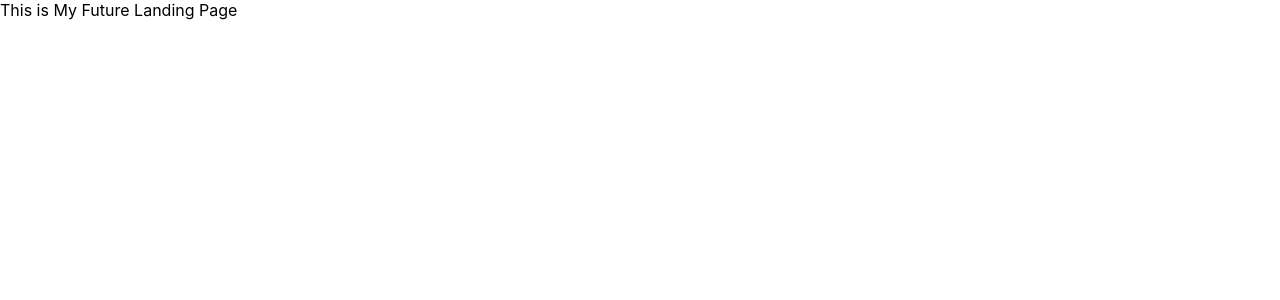
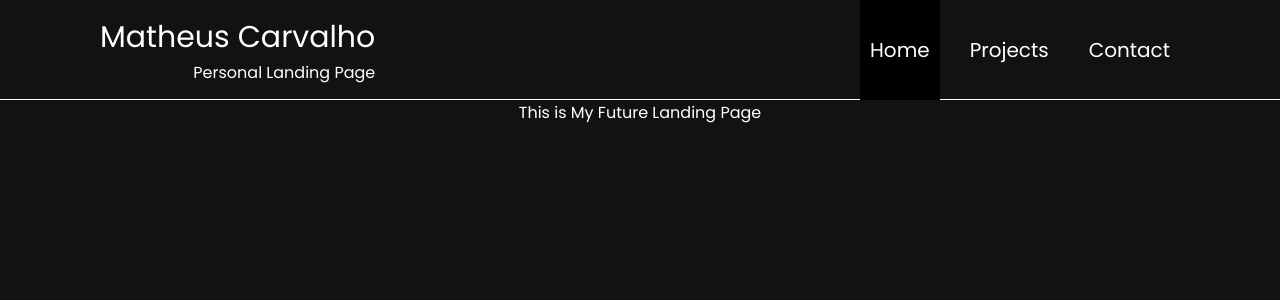
Before and after one commit to matheuscarvalho17/Landing_Page, a Next.js app: page / in a window 1280 px wide. Shown: the top 300 px of the page. Built offline with nearby package versions, Linux system fonts and the light colour scheme.

Commit message:
feat : create Header component

```diff
--- /dev/null
+++ b/src/components/Header/index.tsx
@@ -0,0 +1,61 @@
+import Link from 'next/link';
+import { useRouter } from 'next/router';
+import React, { useState } from 'react';
+import { FaBars, FaTimes } from 'react-icons/fa';
+import {
+  Menu,
+  Title,
+  Anchor,
+  Content,
+  NavLinks,
+  SubTitle,
+  Container,
+  CloseSidebar,
+  ContentTitle,
+} from './styles';
+
+export default function Header() {
+  const { asPath } = useRouter();
+  const [sidebar, setSidebar] = useState<boolean>(true);
+
+  function showSiderbar() {
+    setSidebar(!sidebar);
+  }
+  function activeLink(path: string) {
+    return asPath === `/${path}` ? `active` : '';
+  }
+
+  return (
+    <Container>
+      <Content>
+        <ContentTitle>
+          <Title>{'Matheus Carvalho'}</Title>
+          <SubTitle>{'Personal Landing Page'}</SubTitle>
+        </ContentTitle>
+        <Menu>
+          <FaBars onClick={showSiderbar} />
+        </Menu>
+        <NavLinks sidebar={sidebar}>
+          <Link href="/">
+            <Anchor className={activeLink('')} onClick={showSiderbar}>
+              {'Home'}
+            </Anchor>
+          </Link>
+          <Link href="projects">
+            <Anchor className={activeLink('projects')} onClick={showSiderbar}>
+              {'Projects'}
+            </Anchor>
+          </Link>
+          <Link href="contact">
+            <Anchor className={activeLink('contact')} onClick={showSiderbar}>
+              {'Contact'}
+            </Anchor>
+          </Link>
+          <CloseSidebar onClick={showSiderbar}>
+            <FaTimes />
+          </CloseSidebar>
+        </NavLinks>
+      </Content>
+    </Container>
+  );
+}
--- /dev/null
+++ b/src/components/Header/styles.ts
@@ -0,0 +1,77 @@
+import styled from 'styled-components';
+
+export const Container = styled.div`
+  height: 100px;
+  display: flex;
+  align-items: center;
+  justify-content: center;
+  border-bottom: 1px solid white;
+`;
+export const Content = styled.div`
+  width: 1120px;
+  display: flex;
+  padding: 0 20px;
+  align-items: center;
+  justify-content: space-between;
+`;
+export const Title = styled.div`
+  font-size: 30px;
+`;
+export const NavLinks = styled.nav<{ sidebar: boolean }>`
+  display: flex;
+  gap: 20px;
+  @media (max-width: 650px) {
+    gap: 0;
+    top: 0;
+    right: 0;
+    width: 60%;
+    height: 100%;
+    position: fixed;
+    transition: 0.5s;
+    flex-direction: column;
+    background-color: #161616;
+    right: ${(props) => (props.sidebar ? '0' : '-100%')};
+    a {
+      display: flex;
+      margin-top: 100px;
+      align-items: center;
+      justify-content: space-around;
+    }
+  }
+`;
+export const Anchor = styled.div`
+  height: 100px;
+  font-size: 20px;
+  transition: 0.3s;
+  &.active {
+    background-color: black;
+  }
+  @media (min-width: 650px) {
+    display: flex;
+    padding: 0 10px;
+    align-items: center;
+  }
+`;
+export const Menu = styled.div`
+  display: none;
+  font-size: 30px;
+  cursor: pointer;
+  @media (max-width: 650px) {
+    display: flex;
+  }
+`;
+export const CloseSidebar = styled.div`
+  top: 35px;
+  right: 15 px;
+  display: none;
+  font-size: 30px;
+  position: absolute;
+  cursor: pointer;
+  @media (max-width: 650px) {
+    display: flex;
+  }
+`;
+export const ContentTitle = styled.div`
+  text-align: end;
+`;
+export const SubTitle = styled.span``;
--- a/src/pages/_app.tsx
+++ b/src/pages/_app.tsx
@@ -1,6 +1,7 @@
 import '../styles/globals.css';
 import type { AppProps } from 'next/app';
 import Head from 'next/head';
+import Header from '../components/Header';
 
 function MyApp({ Component, pageProps }: AppProps) {
   return (
@@ -8,6 +9,7 @@ function MyApp({ Component, pageProps }: AppProps) {
       <Head>
         <title>Matheus | Dev</title>
       </Head>
+      <Header />
       <Component {...pageProps} />
     </>
   );
--- a/src/styles/globals.css
+++ b/src/styles/globals.css
@@ -1,26 +1,19 @@
-html,
-body {
+@import url('https://fonts.googleapis.com/css2?family=Poppins:wght@200;300;400;500;700&family=Roboto:wght@100;300;400;500;700;900&family=Source+Sans+Pro:wght@200;300;400;600;700;900&display=swap');
+
+* {
+  margin: 0;
   padding: 0;
-  margin: 0;
-  font-family: -apple-system, BlinkMacSystemFont, Segoe UI, Roboto, Oxygen,
-    Ubuntu, Cantarell, Fira Sans, Droid Sans, Helvetica Neue, sans-serif;
+  box-sizing: border-box;
+  font-family: 'Poppins', sans-serif;
 }
 
-a {
-  color: inherit;
-  text-decoration: none;
+body {
+  background-color: #121214;
+  color: white;
+  text-align: -webkit-center;
 }
 
-* {
-  box-sizing: border-box;
+a,
+button {
+  cursor: pointer;
 }
-
-@media (prefers-color-scheme: dark) {
-  html {
-    color-scheme: dark;
-  }
-  body {
-    color: white;
-    background: black;
-  }
-}
```
